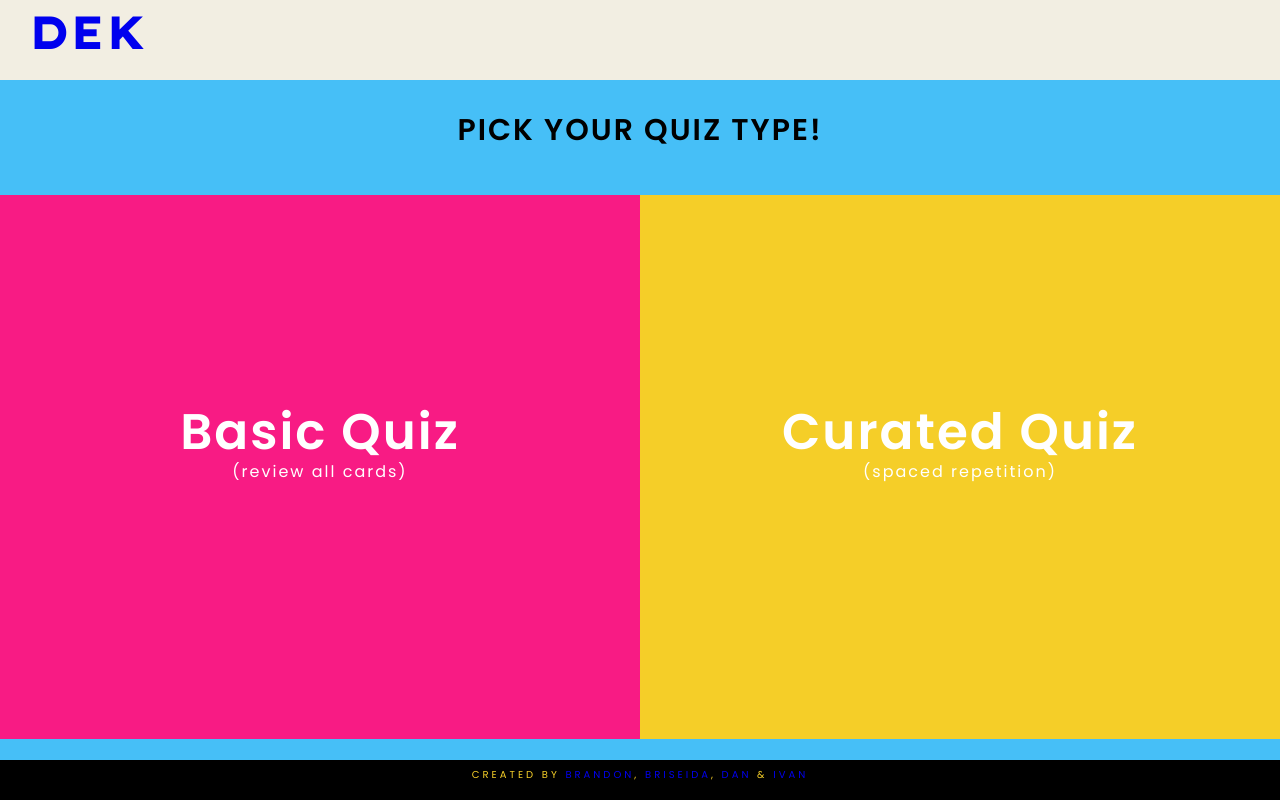
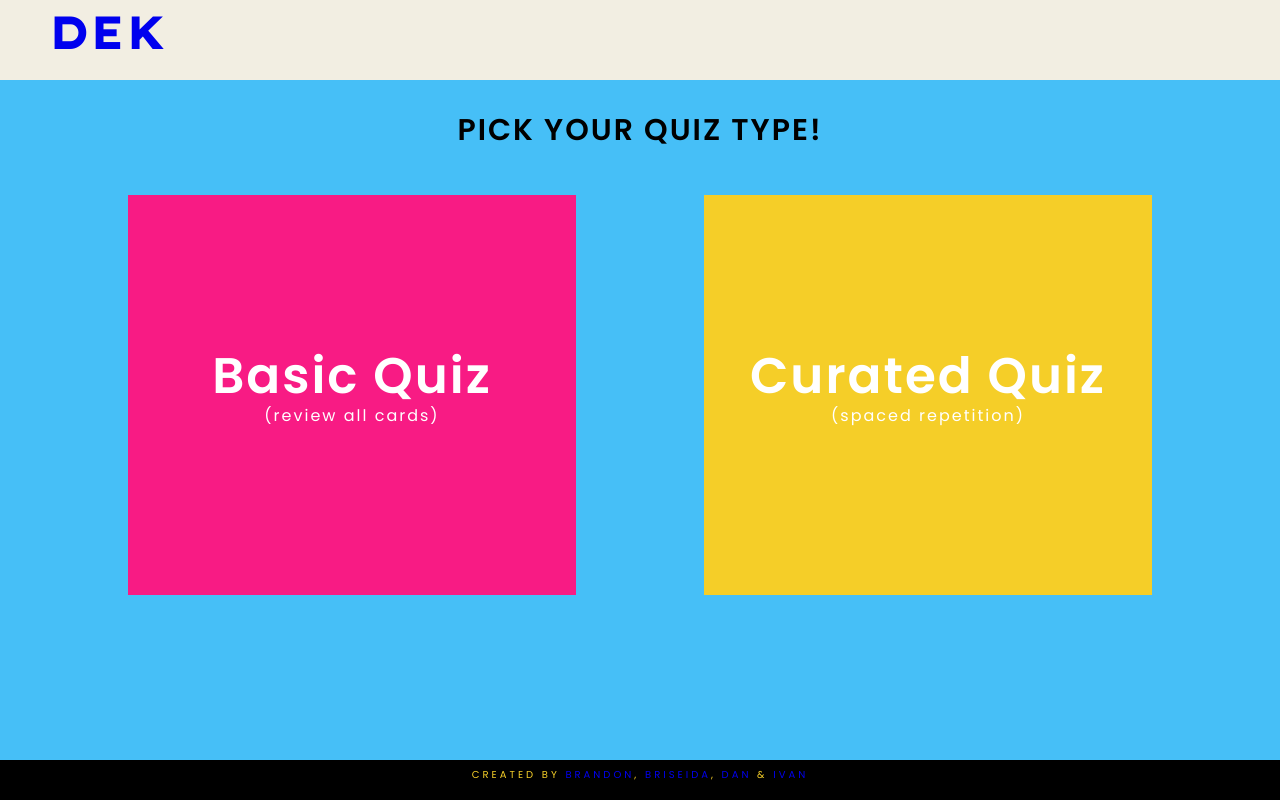
Before and after one commit to brizmon/DEK, a React (Create React App) app in the folder client/: page /pickquiztype in a window 1280 px wide. Built offline with nearby package versions, Linux system fonts and the light colour scheme; a web font is replaced by a local one.

Commit message:
Daniel - CSS edits (#97)
* CSS edits to header and nav

* CSS edits to user profile

* make code DRY by removing unused code causing errors in terminal

* CSS edits to pick quiz type

* color edits to edit cards

```diff
--- a/client/src/App.css
+++ b/client/src/App.css
@@ -99,9 +99,10 @@ a:focus { text-decoration: none; color: inherit; }
   letter-spacing: 5px;
   text-transform: uppercase;
   flex: 1;
-  padding-left: 30px;
+  padding-left: 50px;
   padding-top: 10px;
 }
+
 .header h1 a:hover {
   color: #F81B84;
 }
@@ -110,7 +111,6 @@ a:focus { text-decoration: none; color: inherit; }
   width: 31px;
   height: 31px;
   position: relative;
-  left: 55px;
   top: 15px;
   font-size: 35px;
 }
@@ -550,16 +550,20 @@ textarea {
 .user-profile{
   height: 100vh;
   position: relative;
+  background-color: #43C0F6;
 }
-.user-profile-info{
-  width: 50%;
+.user-profile-info {
+  top: 20vh;
+  display: flex;
+  justify-content: center;
+  flex-direction: column;
+  width: 50vw;
   position: relative;
-  top: 95px;
-  height: 500px;
-  border: 10px solid #fec1fc;
+  height: 400px;
+  border: 10px solid #F5CE28;
   margin: 0 auto;
   text-align: center;
-  border-image: repeating-linear-gradient( 45deg, #f81b84 , #f81b84 1%, #f5ce28 1%, #f5ce28 8%) 10;
+  background-color: #F2EEE2;
 }
 .user-profile-info h2 {
   font-family: 'Poppins', sans-serif;
@@ -596,26 +600,32 @@ textarea {
   display: flex;
   position: relative;
   top: 165px;
+  justify-content: center;
+  align-items: center;
+  padding: 0 5vw 0 5vw;
 }
 
 .pickquiz-button-one{
   flex: 50% 0;
-  height: 68vh;
+  height: 50vh;
   cursor: pointer;
   font-family: 'Poppins', sans-serif;
   color: white;
   text-align: center;
   background: #f81b84;
+  justify-content: center;
+  margin: 0 5vw 0 5vw;
 }
 
 .pickquiz-button-two {
   flex: 50% 0;
-  height: 68vh;
+  height: 50vh;
   cursor: pointer;
   font-family: 'Poppins', sans-serif;
   color: white;
   text-align: center;
   background: #F5CE28;
+  margin: 0 5vw 0 5vw;
 }
 
 .pickquiz-button-one p{
@@ -679,12 +689,19 @@ textarea {
 /*  ---------------- EDIT CARD PAGE (front) ---------------- */
 
 .edit-screen {
-    min-height: 100%;
-    position: relative;
-    padding-bottom: 8rem;
-    background: #43C0F6;
-    height: 85vh;
+  position: relative;
+  padding-bottom: 8rem;
+  background: #43C0F6;
 }
+
+.edit-container {
+  height: 90vh;
+}
+
+.edit-cards-main {
+  background-color: #43C0F6;
+}
+
 .edit-screen h2 {
   text-align: center;
   top: 115px;
--- a/client/src/App.js
+++ b/client/src/App.js
@@ -2,9 +2,6 @@ import React, { Component } from 'react';
 import './App.css';
 import {BrowserRouter as Router, Route} from 'react-router-dom';
 import { Redirect } from 'react-router';
-
-import Header from './components/Header';
-import Footer from './components/Footer';
 
 import Welcome from './components/Welcome';
 import Register from './components/Register';
--- a/client/src/components/CreateCard.jsx
+++ b/client/src/components/CreateCard.jsx
@@ -1,5 +1,5 @@
 import React, {Component} from 'react';
-import {Link} from 'react-router-dom';
+
 import axios from 'axios';
 
 import Header from './Header';
--- a/client/src/components/EditCards.jsx
+++ b/client/src/components/EditCards.jsx
@@ -1,5 +1,4 @@
 import React, {Component} from 'react';
-import {Link} from 'react-router-dom';
 
 import Header from './Header';
 import Footer from './Footer';
@@ -45,14 +44,20 @@ class EditCards extends Component{
   render(){
     if(this.state.gotCards){
       return (
+
         <div className='edit-screen'>
           <Header />
-          <h2>Edit your Cards!</h2>
-          <div className="edit-cards-main">
-            {this.state.cards}
+
+          <div className="edit-container">
+
+            <h2>Edit your Cards!</h2>
+            <div className="edit-cards-main">
+              {this.state.cards}
+
+            </div>
           </div>
-          <Footer />
         </div>
+
       )
     }
     return(
--- a/client/src/components/Footer.jsx
+++ b/client/src/components/Footer.jsx
@@ -4,7 +4,7 @@ class Header extends Component {
   render(){
     return (
       <div className='footer'>
-        <p className='footer-links'>Created by <a href="https://github.com/BStudies" target="_blank">Brandon</a>, <a href="https://github.com/brizmon" target="_blank">Briseida</a>, <a href="https://github.com/danielwbeebe" target="_blank">Dan</a> & <a href="https://github.com/Alvarian"target="_blank">Ivan</a></p>
+        <p className='footer-links'>Created by <a href="https://github.com/BStudies" target="_blank" rel="noopener noreferrer">Brandon</a>, <a href="https://github.com/brizmon" target="_blank" rel="noopener noreferrer">Briseida</a>, <a href="https://github.com/danielwbeebe" target="_blank" rel="noopener noreferrer">Dan</a> & <a href="https://github.com/Alvarian"target="_blank" rel="noopener noreferrer">Ivan</a></p>
       </div>
     )
   }
--- a/client/src/components/Header.jsx
+++ b/client/src/components/Header.jsx
@@ -1,4 +1,4 @@
-import React, { Component } from 'react';
+import React from 'react';
 import {Link} from 'react-router-dom';
 
 const Header = (props) => {
--- a/client/src/components/Main.jsx
+++ b/client/src/components/Main.jsx
@@ -1,9 +1,6 @@
 import React from 'react';
-import {Link} from 'react-router-dom';
 import Header from './Header';
 import Footer from './Footer';
-
-import CreateCard from './CreateCard';
 
 const Main = (props) => {
 
--- a/client/src/components/QuizScreen.jsx
+++ b/client/src/components/QuizScreen.jsx
@@ -1,5 +1,4 @@
 import React, {Component} from 'react';
-import {Link} from 'react-router-dom';
 
 import Header from './Header';
 import Footer from './Footer';
--- a/client/src/components/UserProfile.jsx
+++ b/client/src/components/UserProfile.jsx
@@ -1,5 +1,4 @@
 import React from 'react';
-import {Link} from 'react-router-dom';
 
 import Header from './Header';
 import Footer from './Footer';
```
